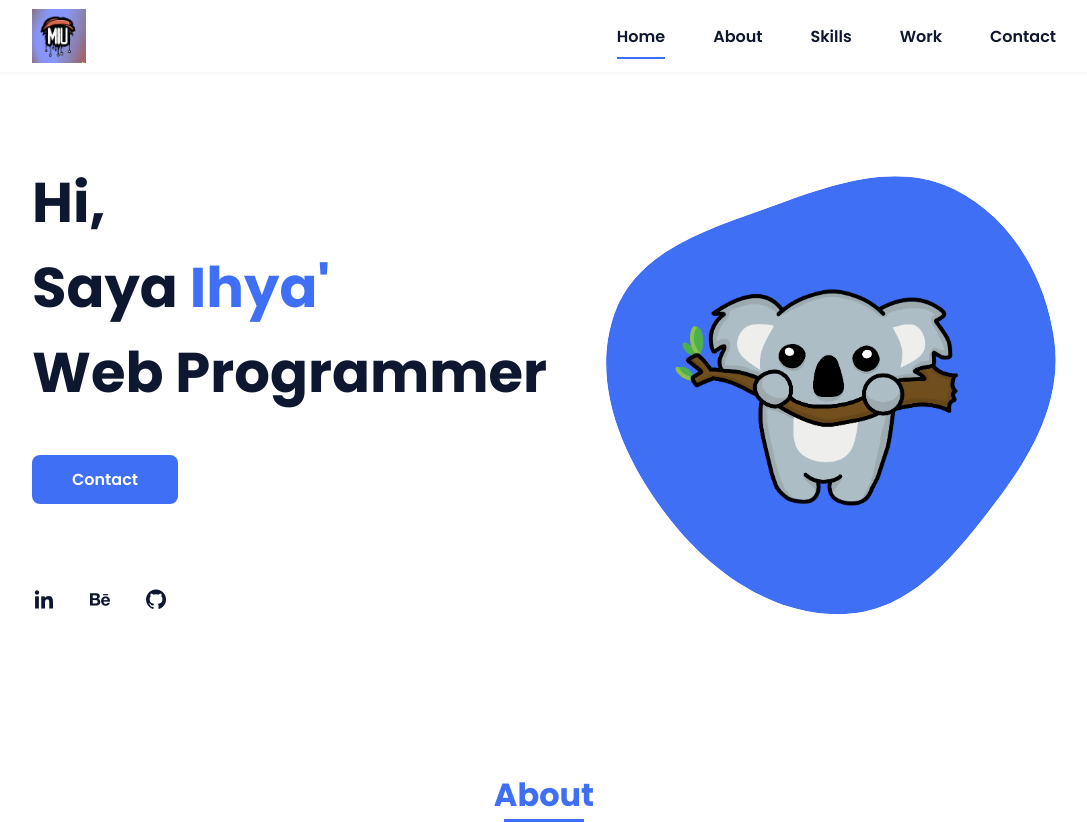
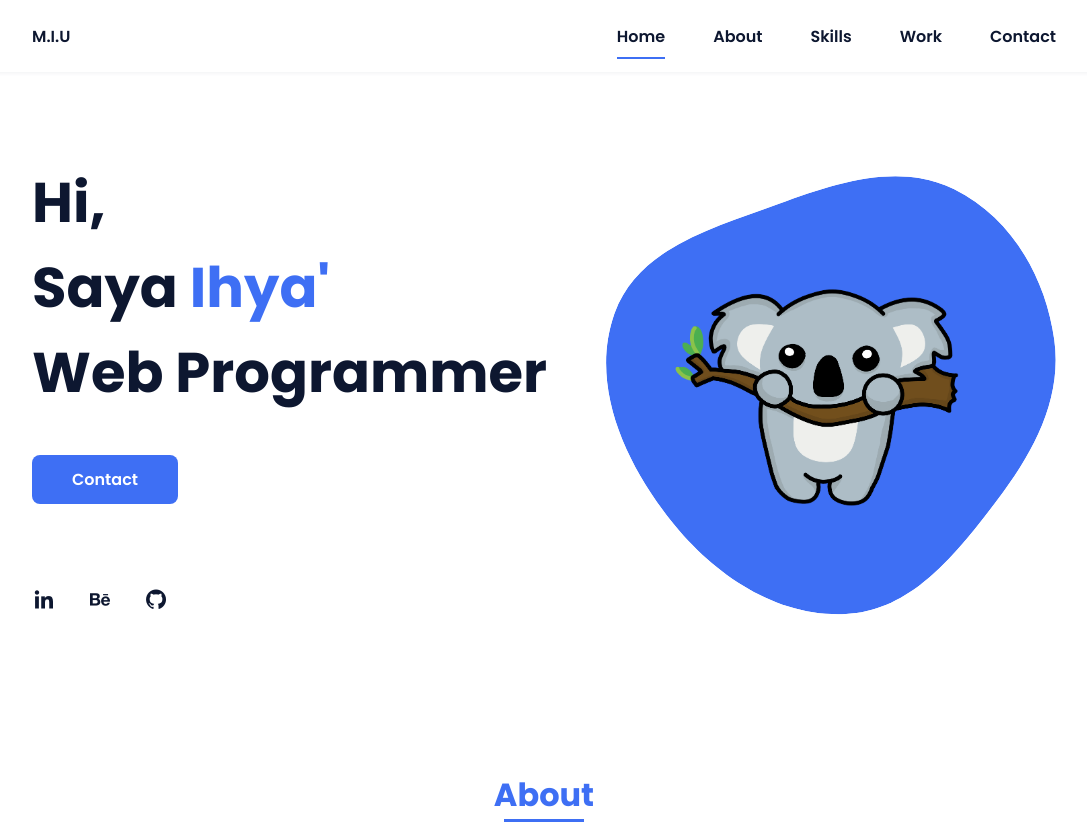
Before and after one commit to MIU27/IhyaUlumiddin.github.io, a plain HTML site: page index.html in a window 1280 px wide. Shown: the top 822 px of the page, without its empty margins (96-1183 px from the left). Drawn offline with nearby package versions, Linux system fonts and the light colour scheme.

Commit message:
Update index.html

```diff
--- a/index.html
+++ b/index.html
@@ -16,7 +16,7 @@
         <header class="l-header">
             <nav class="nav bd-grid">
                 <div>
-                    <img href="#" class="nav__logo" src="assets/img/miu.png">
+                    <a href="#" class="nav__logo">M.I.U</a>
                 </div>
 
                 <div class="nav__menu" id="nav-menu">
```
